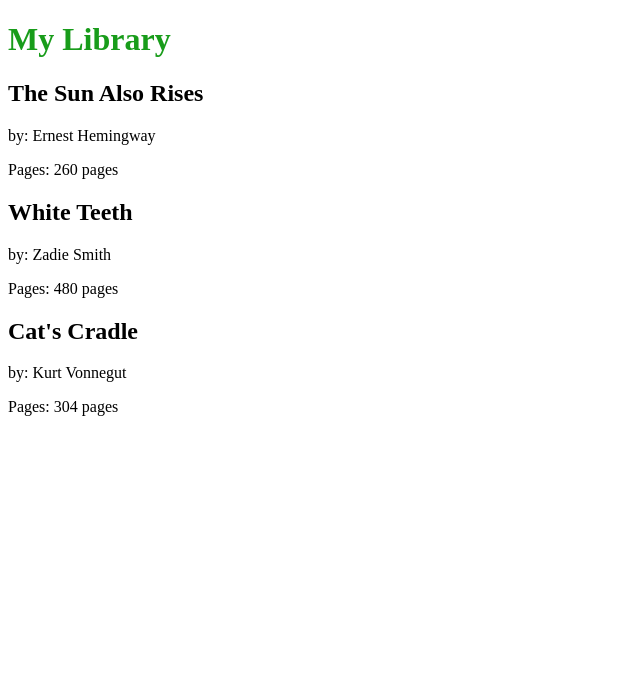
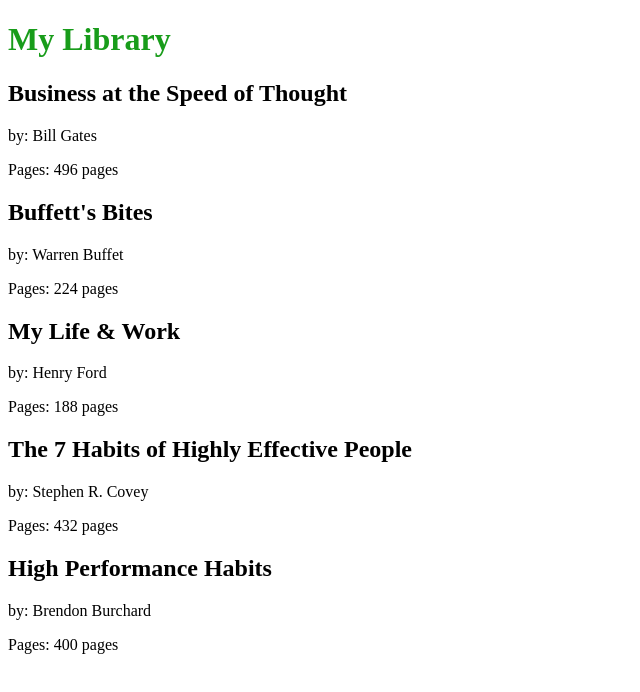
Before and after one commit to mildredpastryk/library, a React (Create React App) app: page / in a window 1280 px wide. Shown: the top 692 px of the page, without its empty margins (0-640 px from the left). Built offline with nearby package versions, Linux system fonts and the light colour scheme.

Commit message:
add dynamic data from array

```diff
--- a/src/index.js
+++ b/src/index.js
@@ -2,6 +2,13 @@
 import { render } from 'react-dom'
 import './App.css';
 
+let bookList = [
+	{"title": "Business at the Speed of Thought", "author": "Bill Gates", "pages": 496},
+	{"title": "Buffett's Bites", "author": "Warren Buffet", "pages": 224},
+	{"title": "My Life & Work", "author": "Henry Ford", "pages": 188},
+	{"title": "The 7 Habits of Highly Effective People", "author": "Stephen R. Covey", "pages": 432},
+    {"title": "High Performance Habits", "author": "Brendon Burchard", "pages": 400}
+]
 
 const Book = ({title, author, pages}) => {
 	return (
@@ -13,18 +20,22 @@
 	)
 }
 
-const Library = () => {
+const Library = ({books}) => {
 	return (
 		<div>
             <h1 className="App-title">My Library</h1>
-			<Book title="The Sun Also Rises" author="Ernest Hemingway" pages={260}/>
-			<Book title="White Teeth" author="Zadie Smith" pages={480}/>
-			<Book title="Cat's Cradle" author="Kurt Vonnegut" pages={304}/>
+            {books.map (
+                book =>
+                    <Book
+                        title={book.title}
+                        author={book.author}
+                        pages={book.pages}/>
+            )}
 		</div>
 	)
 }
 
 render(
-    <Library />,
+    <Library books={bookList} />,
 	document.getElementById('root')
 )
```
